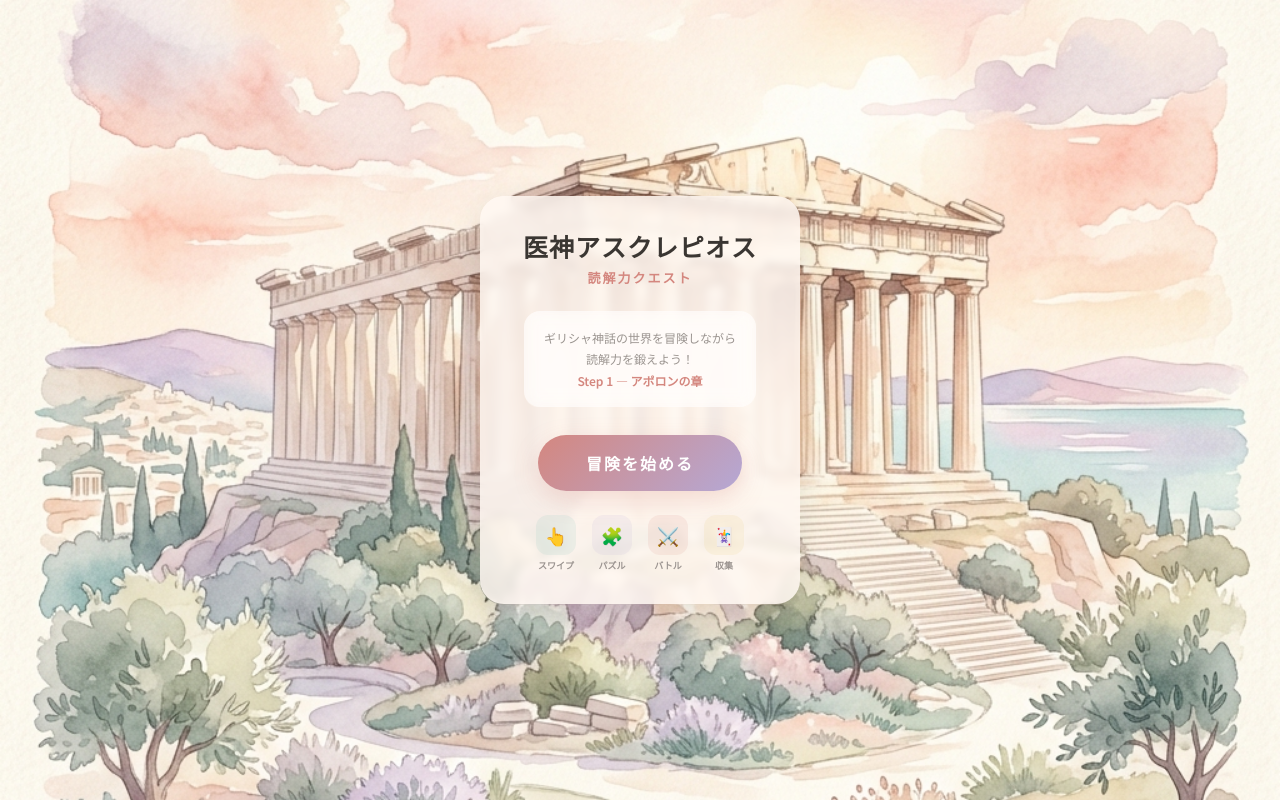
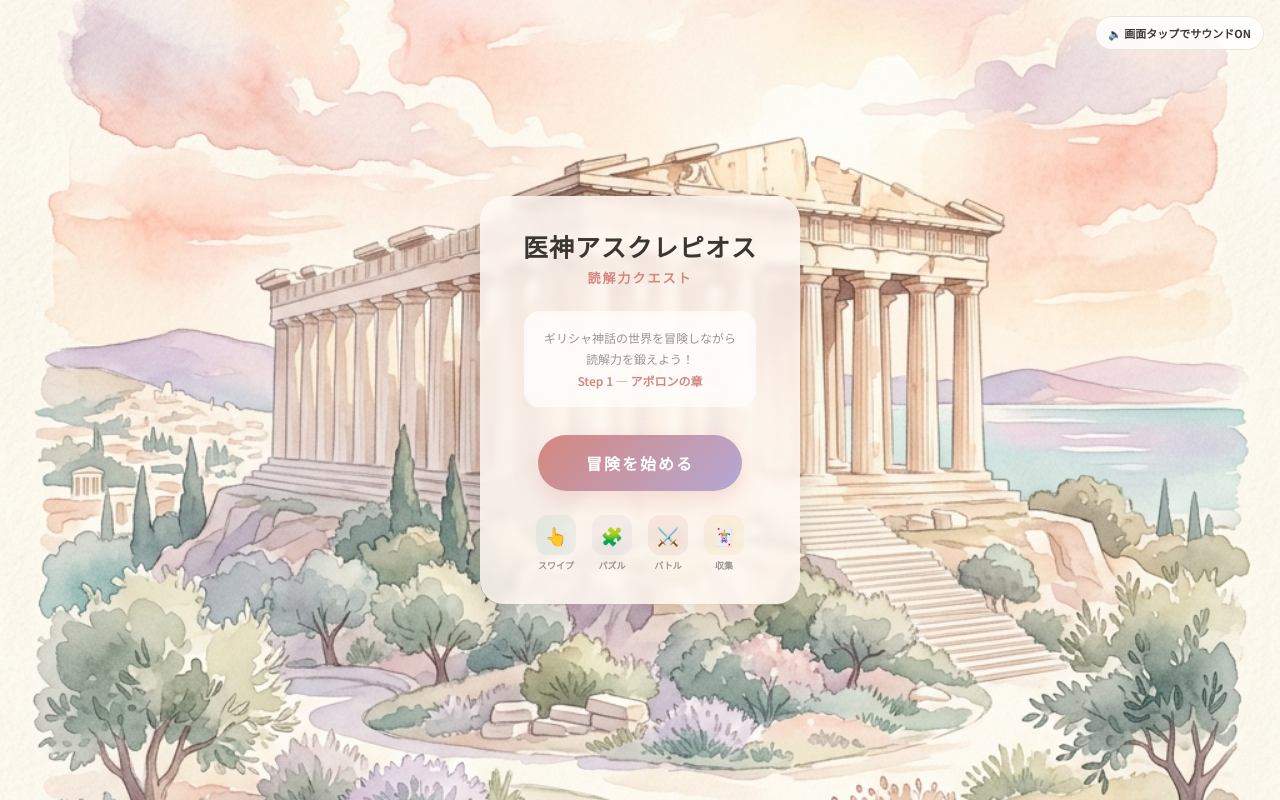
Before and after one commit to snm-edu/cotomia, a React (Vite) app: page / in a window 1280 px wide. Built offline with nearby package versions, Linux system fonts and the light colour scheme.

Commit message:
Fix title BGM autoplay and pre-quiz story scrolling

```diff
--- a/src/App.jsx
+++ b/src/App.jsx
@@ -86,6 +86,7 @@ export default function App() {
   const [activeQuiz, setActiveQuiz] = useState(null);
   const [quizKey, setQuizKey] = useState(0);
   const [activeStoryQueue, setActiveStoryQueue] = useState([]);
+  const [bgmStarted, setBgmStarted] = useState(false);
 
   const totalXpNeeded = 500 * currentStep;
   const stepInfo = STEPS[currentStep - 1];
@@ -247,12 +248,28 @@ export default function App() {
 
   // ===== TITLE SCREEN =====
   if (screen === "title") {
+    const handleTitleClick = () => {
+      if (!bgmStarted && globalAudio) {
+        globalAudio.play().then(() => setBgmStarted(true)).catch(e => console.warn(e));
+      }
+    };
+
     return (
-      <div style={{
+      <div onClick={handleTitleClick} style={{
         minHeight: "100vh", display: "flex", flexDirection: "column", alignItems: "center",
         justifyContent: "center", background: "url(/cotomia/images/ui/title_screen.png) center/cover no-repeat",
         fontFamily: "'Noto Sans JP', 'Hiragino Kaku Gothic ProN', sans-serif", padding: 24, textAlign: "center",
+        position: "relative"
       }}>
+        {!bgmStarted && (
+          <div style={{
+            position: "absolute", top: 16, right: 16, background: "rgba(255,255,255,0.8)",
+            color: PASTEL.text, backdropFilter: "blur(4px)", border: `1px solid ${PASTEL.border}`,
+            padding: "8px 12px", borderRadius: 20, fontSize: 11, fontWeight: 700, animation: "popInOut 3s infinite"
+          }}>
+            🔈 画面タップでサウンドON
+          </div>
+        )}
         <div style={{
           background: "rgba(255, 248, 243, 0.85)", backdropFilter: "blur(4px)", padding: "32px 20px",
           borderRadius: 24, width: "100%", maxWidth: 320, boxShadow: "0 8px 32px rgba(0,0,0,0.1)",
@@ -306,10 +323,10 @@ export default function App() {
   if (screen === "pre_quiz_story") {
     return (
       <div style={{
-        minHeight: "100vh", display: "flex", flexDirection: "column",
+        height: "100vh", display: "flex", flexDirection: "column", overflow: "hidden", boxSizing: "border-box",
         background: "#FDFBF7", fontFamily: "'Noto Sans JP', sans-serif", padding: "16px",
       }}>
-        <div style={{ flex: 1, display: "flex", flexDirection: "column", maxWidth: 640, margin: "0 auto", width: "100%", background: "#fff", borderRadius: 24, padding: "20px 16px", boxShadow: "0 8px 24px rgba(0,0,0,0.03)" }}>
+        <div style={{ flex: 1, display: "flex", flexDirection: "column", maxWidth: 640, margin: "0 auto", width: "100%", background: "#fff", borderRadius: 24, padding: "20px 16px", boxShadow: "0 8px 24px rgba(0,0,0,0.03)", overflow: "hidden" }}>
           <ChatStory
             onClose={() => setScreen("map")}
             forceChapter={activeStoryQueue[0]}
```
